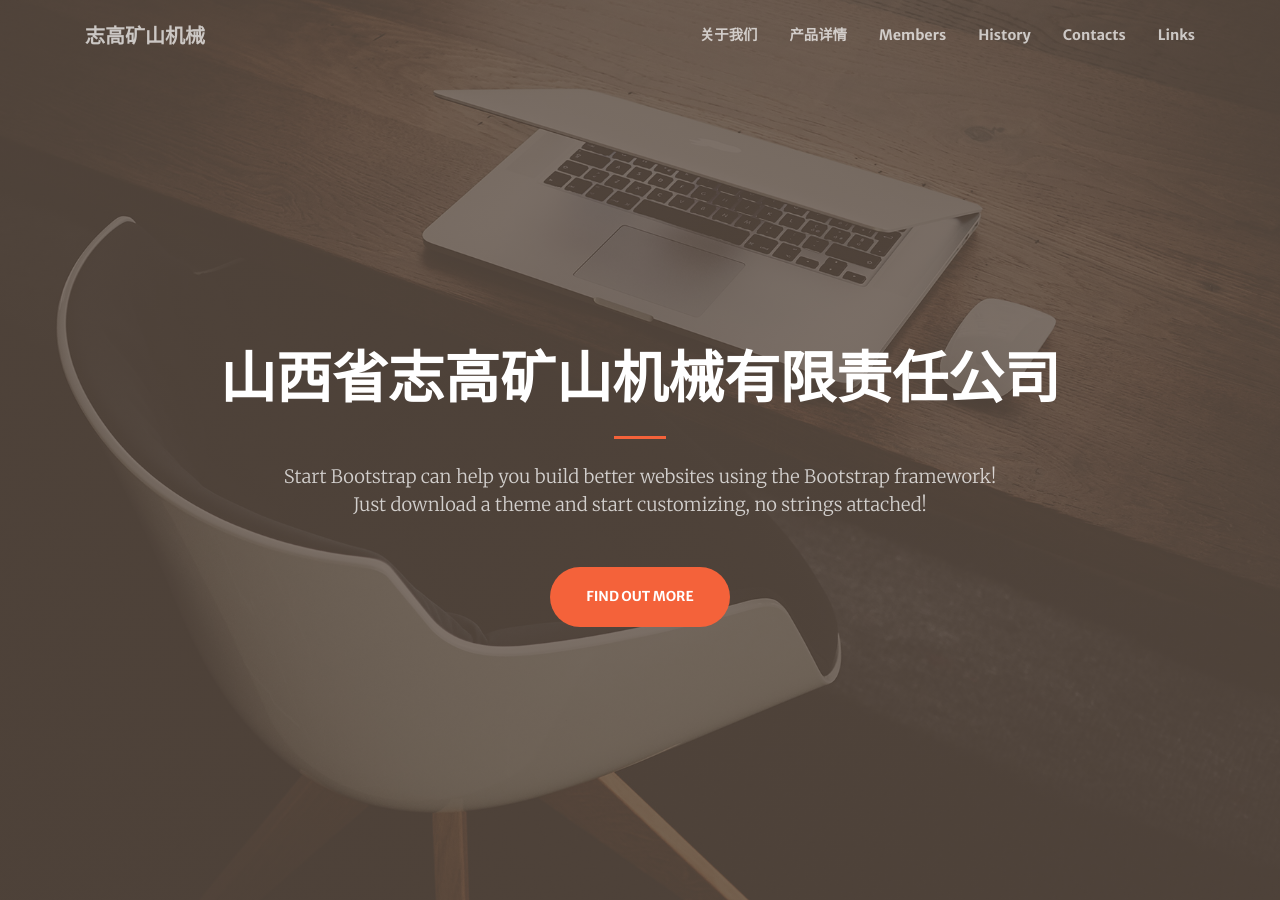
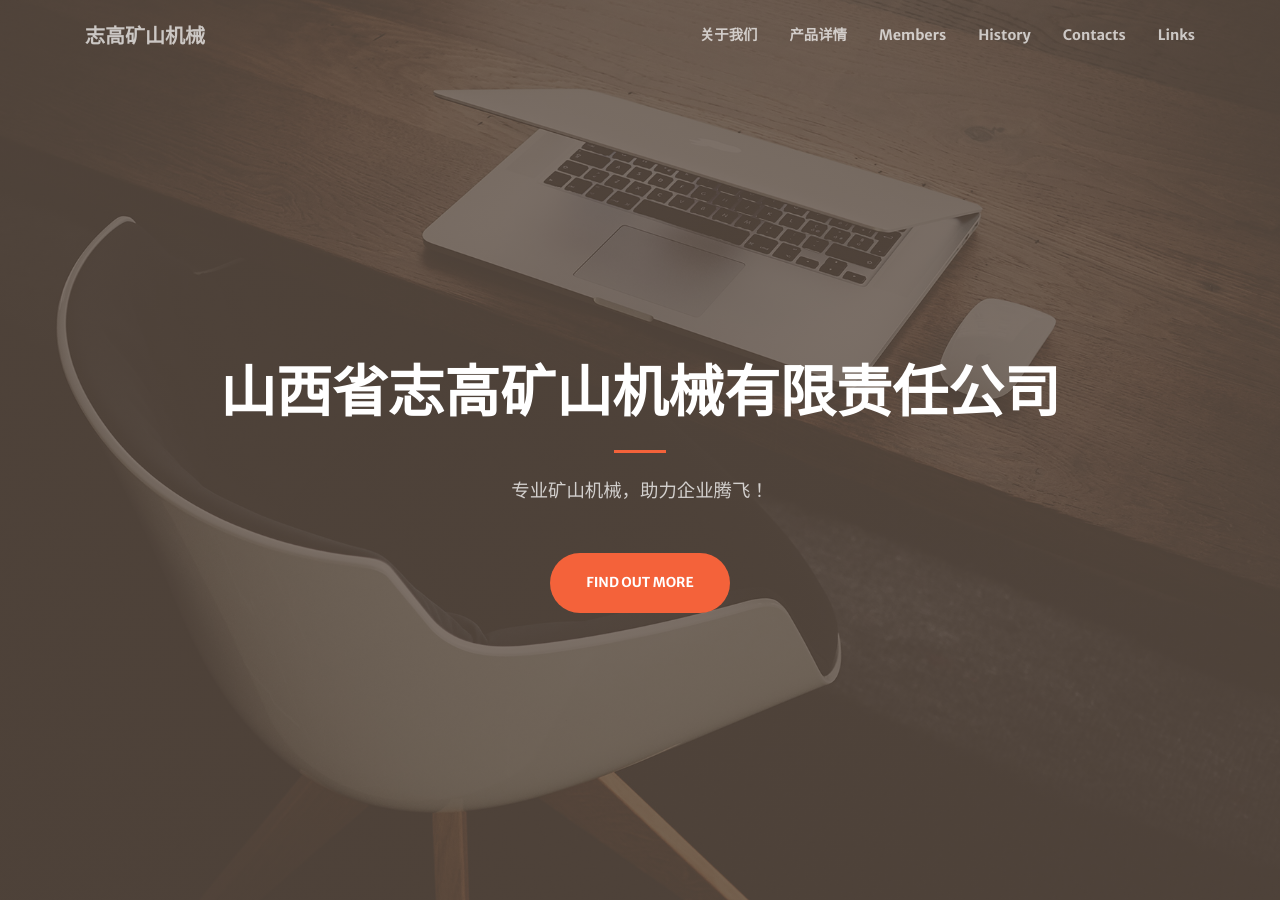
Before and after one commit to wangzr622/zhigao, a Jekyll site: the page built from index.md, in a window 1280 px wide and 900 px high. Built offline with Jekyll 4.4.1, drawn with Linux system fonts in a browser that asks for light colours; nearby versions of some CDN libraries.

Commit message:
Update index.md

```diff
--- a/index.md
+++ b/index.md
@@ -3,8 +3,7 @@ layout: home
 header:
   title: 山西省志高矿山机械有限责任公司
   text: >
-    Start Bootstrap can help you build better websites using the Bootstrap
-    framework! Just download a theme and start customizing, no strings attached!
+    专业矿山机械，助力企业腾飞！
   action: # action button is optional
     label: Find Out More
     url: '#about'
```
